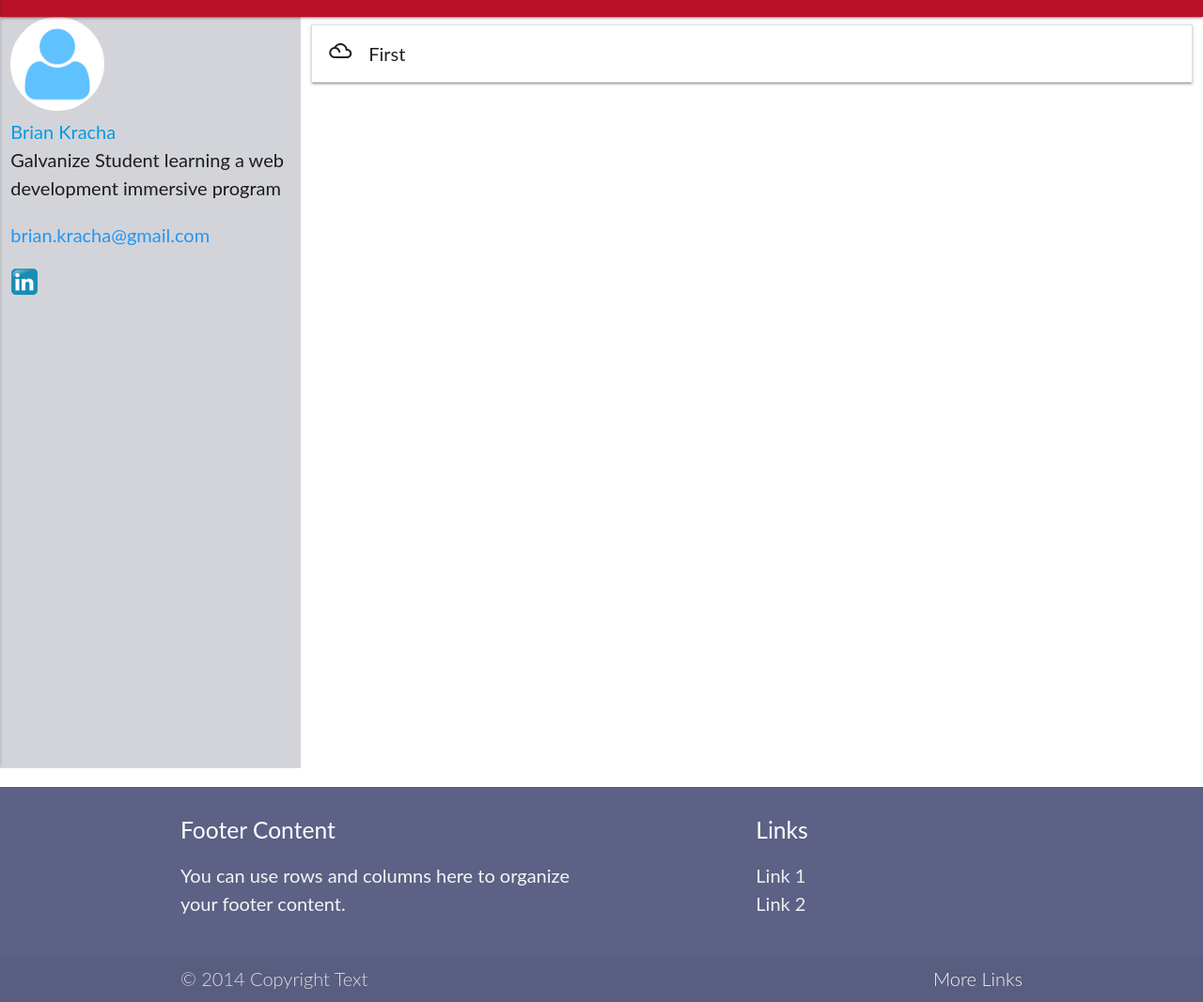
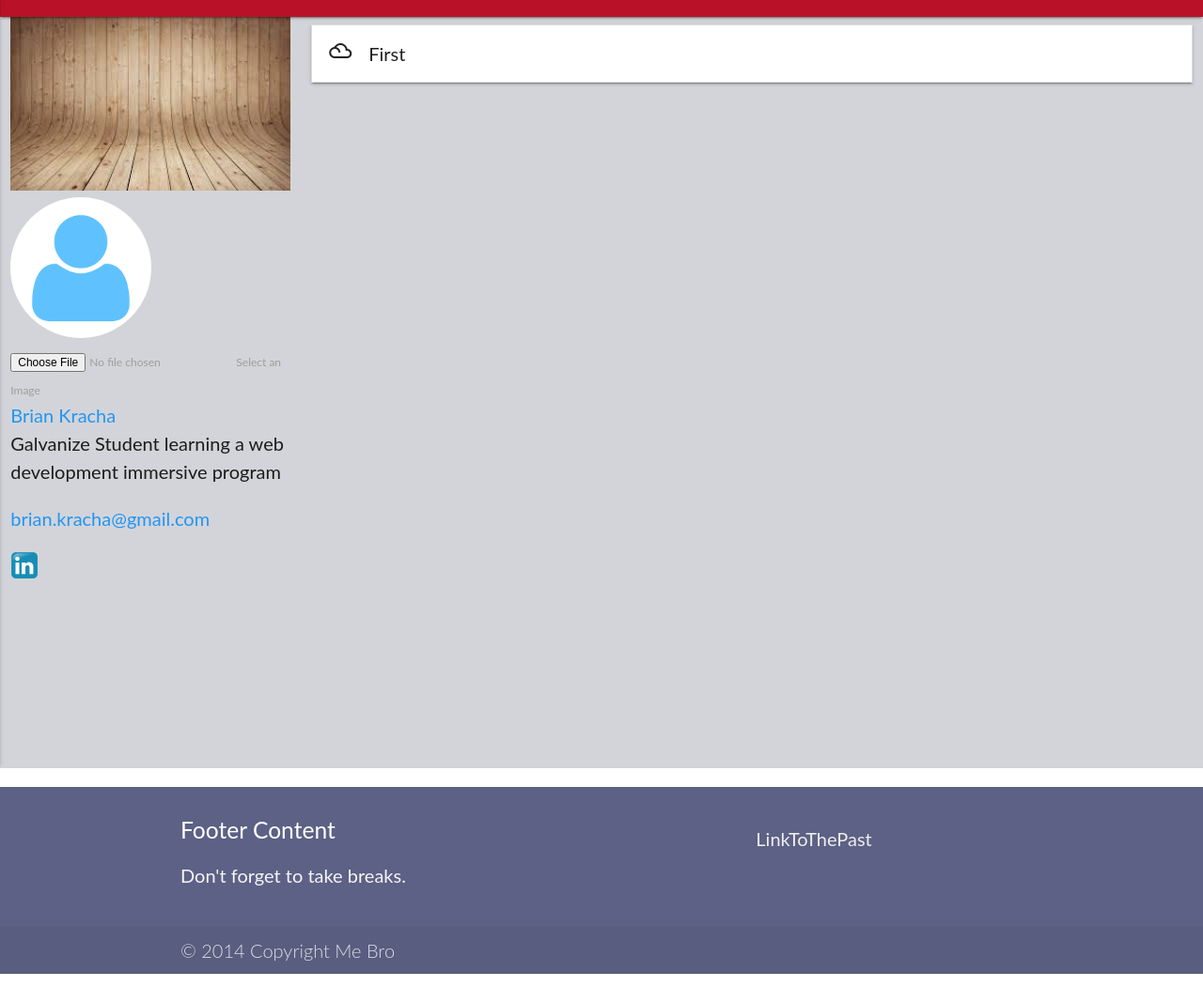
Before and after one commit to brian-kracha/forgetMeNotes, a website: page public/profile.html in a window 1280 px wide. Shown: the part 46-1113 px from the top of the page at 94% size. After the commit the page ends 1083 px from the top, so only its background shows below. Drawn offline with nearby package versions, Linux system fonts and the light colour scheme.

Commit message:
mobile profile page completed

```diff
--- a/public/css/design.css
+++ b/public/css/design.css
@@ -97,6 +97,13 @@ a.logOut{
   /*background: rgba(236, 200, 174, 1);*/
   height: 100%;
 }
+.rightProfile{
+  background: rgba(211, 212, 217, 1);
+}
+
+.collapsible-body{
+  background: rgba(236, 200, 174, 1);
+}
   /*$color1: rgba(185, 18, 40, 1);
 $color2: rgba(211, 212, 217, 1);
 $color3: rgba(221, 255, 217, 1);
--- a/public/profile.html
+++ b/public/profile.html
@@ -64,7 +64,7 @@
 
           <a href="#">
             <label class="file-upload-container" for="file-upload">
-       <input id="file-upload" type="file" ">
+       <input id="file-upload" type="file" >
        Select an Image
      </label>
      <span class="blue-text name phoneUser">Brian Kracha</span></a>
@@ -79,8 +79,17 @@
       <!-- body section-->
       <div class="row dividers">
         <div class="col l3 leftProfile hide-on-med-and-down">
-          <img src="./photo/profile.png" alt="profilepage" class="profile"></img>
-          <div class="blue-text username"><a href="#">Brian Kracha</a> </div>
+          <div class="background">
+            <img src="./photo/background.jpeg" class="backgroundImg">
+          </div>
+          <a href="#"><img src="./photo/profile.png" alt="profilepage" class="profileMobile" id="img-preview"></img></a>
+
+          <a href="#">
+            <label class="file-upload-container" for="file-upload">
+       <input id="file-upload" type="file" >
+       Select an Image
+     </label>
+          <div class="blue-text username">Brian Kracha </div></a>
           <div class="bio">Galvanize Student learning a web development immersive program</div>
           <p class="blue-text email">brian.kracha@gmail.com</p>
           <a href="#!"><a href="#"><img class="linkedin" src="./photo/linkedin.png"></a>
@@ -89,7 +98,7 @@
           <ul class="collapsible" data-collapsible="accordion">
             <li>
               <div class="collapsible-header"><i class="material-icons">filter_drama</i>First</div>
-              <div class="collapsible-body">
+              <div class="collapsible-body" >
                 <span>Lorem ipsum dolor sit amet.</span>
                       <div class="fixed-action-btn click-to-toggle">
                   <a class="btn-floating btn-large red">
@@ -124,21 +133,20 @@
               <div class="row">
                 <div class="col l6 s12">
                   <h5 class="white-text">Footer Content</h5>
-                  <p class="grey-text text-lighten-4">You can use rows and columns here to organize your footer content.</p>
+                  <p class="grey-text text-lighten-4">Don't forget to take breaks.</p>
                 </div>
                 <div class="col l4 offset-l2 s12">
-                  <h5 class="white-text">Links</h5>
                   <ul>
-                    <li><a class="grey-text text-lighten-3" href="#!">Link 1</a></li>
-                    <li><a class="grey-text text-lighten-3" href="#!">Link 2</a></li>
+                    <li><a class="grey-text text-lighten-3" href="#!">LinkToThePast</a></li>
+
                   </ul>
                 </div>
               </div>
             </div>
             <div class="footer-copyright">
               <div class="container">
-              © 2014 Copyright Text
-              <a class="grey-text text-lighten-4 right" href="#!">More Links</a>
+              © 2014 Copyright Me Bro
+
               </div>
             </div>
           </footer>
```
